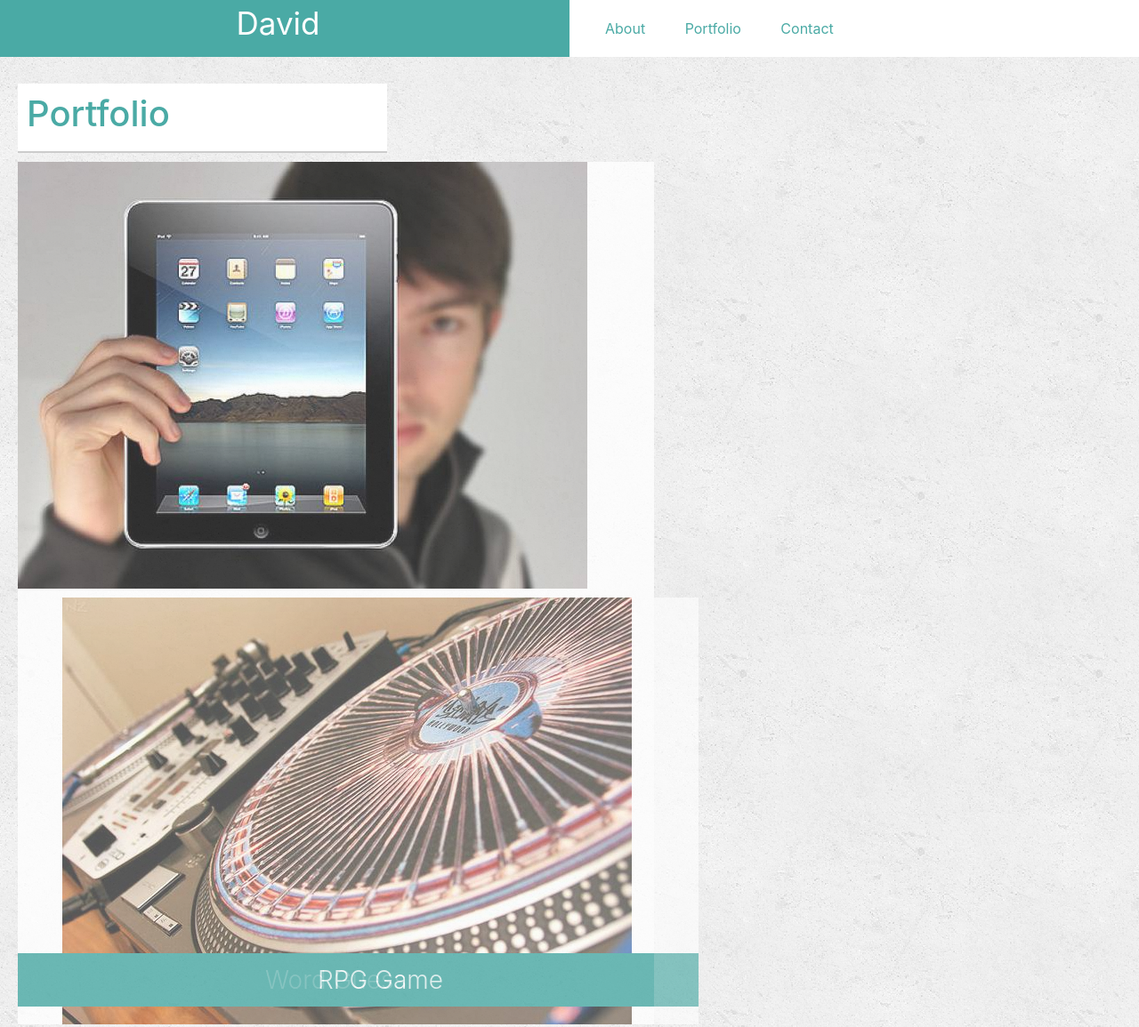
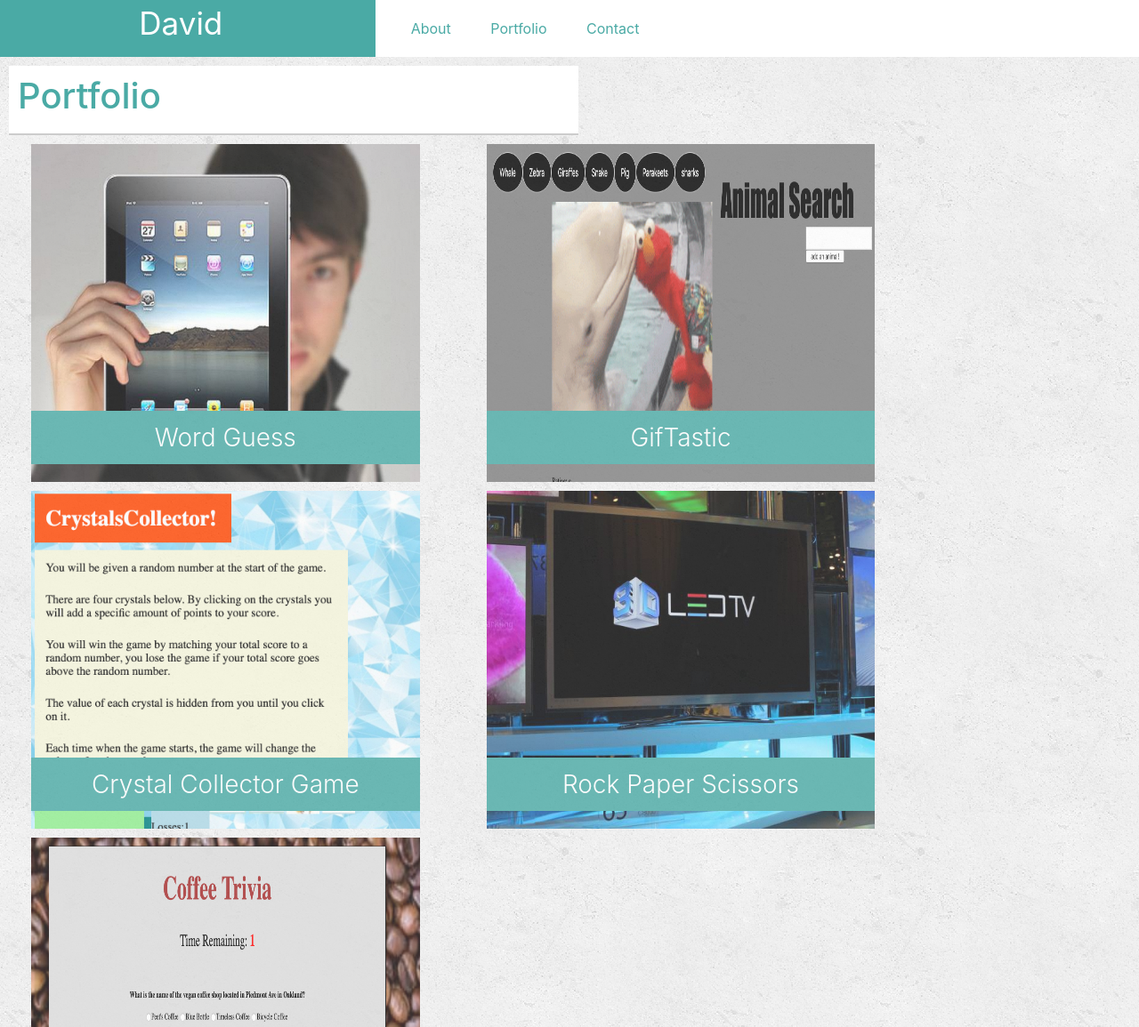
Before and after one commit to dyuen510/bootstrap-portfolio, a plain HTML site: page portfolio.html in a window 1280 px wide. Shown: the top 1155 px of the page at 89% size. Drawn offline with nearby package versions, Linux system fonts and the light colour scheme.

Commit message:
made changes to my portfolio and fixed the margin and overall presentation. Updated portfolio with finished projects and assignments.

```diff
--- a/portfolio.html
+++ b/portfolio.html
@@ -7,12 +7,12 @@
   <link rel="stylesheet" href="https://maxcdn.bootstrapcdn.com/bootstrap/4.0.0/css/bootstrap.min.css">
 
   <style>
+    body {
+      background: url("concrete_seamless.png")
+    }
 
-  body{
-            background:url("concrete_seamless.png")
-        }
-    h3{
-        overflow:auto;
+    h3 {
+      overflow: auto;
       position: absolute;
       bottom: 20px;
       width: 100%;
@@ -25,80 +25,87 @@
       background: #4aaaa5;
       border-bottom: 0;
     }
-  .logo{
-            font-size:35px;
-            background-color:#4aaaa5;
-            text-align:center;
-            color:white;
+
+    .logo {
+      font-size: 35px;
+      background-color: #4aaaa5;
+      text-align: center;
+      color: white;
 
 
 
 
     }
-        .nav{
-            background-color:white;
-            text-align:center;
-            padding:20px;
+
+    .nav {
+      background-color: white;
+      text-align: center;
+      padding: 20px;
 
 
 
     }
-        a{
-            text-align:center;
-            padding:20px;
-            color:#4aaaa5;
-            background-color:white;
+
+    a {
+      text-align: center;
+      padding: 20px;
+      color: #4aaaa5;
+      background-color: white;
 
     }
 
 
 
-  .foot{
-            background-color:#666;
-            color:#ccc;
-            text-align:center;
-            padding:30px 0;
-            border-top:8px solid #4aaaa5;
-            margin-top:100px;
+    .foot {
+      background-color: #666;
+      color: #ccc;
+      text-align: center;
+      padding: 30px 0;
+      border-top: 8px solid #4aaaa5;
+      margin-top: 100px;
 
     }
 
-  .image{
+    img {
+      max-width: 100%;
+      height:380px;
+      /* display:block; */
+    }
+
+    .imgbox{
     background-color:white;
     max-width:100%;
     border: 0 none;
     opacity: 0.8;
     padding:0px;
     margin-left:50px;
-    height: auto;
     margin-top: 10px;
     margin-right: 25px;
 
 
   }
-  .port{
-      background-color:white;
-      color:#4aaaa5;
-      border-bottom:2px solid #ccc;
-      margin-top:30px;
-      padding:10px;
-      margin-right:600px;
-      margin-left:50px;
-  }
-  .main{
-      margin-right:50px;
+    .port {
+      background-color: white;
+      color: #4aaaa5;
+      border-bottom: 2px solid #ccc;
+      margin-top: 10px;
+      padding: 10px;
+      margin-left: 10px;
     }
 
+    .main {
+      margin: 0px;
+    }
   </style>
 </head>
 
 <body>
 
   <div class="row">
-    <div class="col-sm-3 col-md-6 logo">
+    <div class="col-sm-3 col-md-4 logo">
       <header>David</header>
     </div>
-    <div class="col-sm-3 col-md-6 nav">
+    <div class="col-sm-3 col-md-8 nav">
       <nav>
         <a href="index.html">About</a>
         <a href="portfolio.html">Portfolio</a>
@@ -107,32 +114,52 @@
     </div>
 
     </header>
-
+  </div>
   <div class="row main">
     <div class="col-sm-3 col-md-6 port">
       <h1>Portfolio</h1>
     </div>
+  </div>
 
+  <!-- First set of images on portfolio -->
+  <div class="row">
+    <div class="col-sm-3 col-md-4 imgbox">
+      <img src="assets/images/technics-q-c-640-480-1.jpg" alt="Word Guess">
+      <h3>Word Guess</h3>
     </div>
+    <div class="col-sm-3 col-md-4 imgbox">
+      <img src="assets/images/gif.jpg" alt="Giftastic">
+      <h3>GifTastic</h3>
+    </div>
+  </div>
+<!-- second set of images on portfolio -->
   <div class="row">
-    <div class="col-sm-3 image">
+    <div class="col-sm-3 col-md-4 imgbox">
+        <img src="assets/images/crystal.jpg" alt="Crystal Collector">
+        <h3>Crystal Collector Game</h3>
+      </div>
 
-        <img src="assets/images/technics-q-c-640-480-1.jpg" alt="Word Guess">
+      <div class="col-sm-3 col-md-4 imgbox">
+        <img src="assets/images/technics-q-c-640-480-9.jpg" alt="Rock Paper Scissors">
+        <h3>Rock Paper Scissors</h3>
+      </div>
+  </div>
+<!-- third set of images on portfolio -->
+<div class ="row">
+  <div class="col-sm-3 col-md-4 imgbox">
+    <img src="assets/images/trivia.jpg" alt="Trivia Game">
+    <h3>Trivia Game</h3>
+  </div>
+</div>
 
 
-        <h3>Word Guess</h3>
-
-    <div class="col-sm-3 image">
-        <img src="assets/images/technics-q-c-640-480-2.jpg" alt="RPG Game">
-
-        <h3>RPG Game</h3>
-    </div>
+  <!-- <h3>RPG Game</h3>
       </div>
     </div>
 
       <div class="row main"></div>
       <div class="col-sm-3 image">
-        <img src="assets/images/technics-q-c-640-480-5.jpg" alt="Trivia Game">
+
 
         <h3>Trivia Game</h3>
 
@@ -152,7 +179,7 @@
 
     </section>
 
-  </div>
+  </div> -->
 
   <div class="row">
     <div class="col-sm-12 foot">
```
Also changed, not shown: assets/images/crystal.jpg (added), assets/images/gif.jpg (added), assets/images/trivia.jpg (added), 3 other files. Lines whose indentation alone changed are shown as unchanged.
